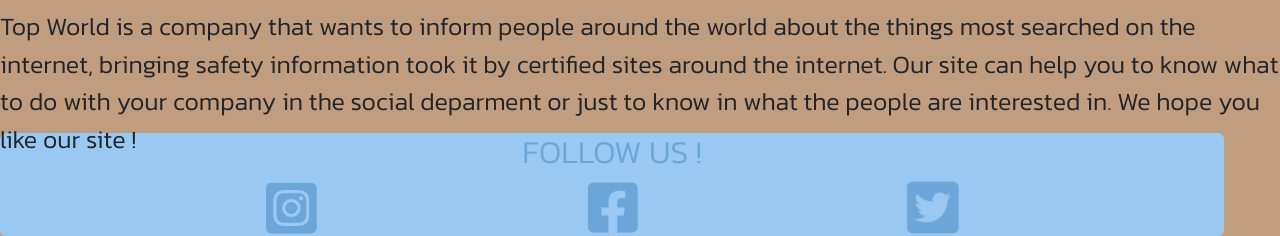
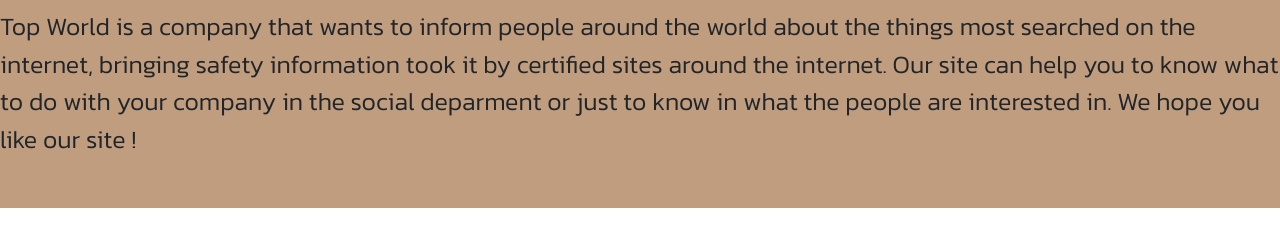
Before and after one commit to HussAProgram/PreEntrega-Huss, a website: page pages/quienes_somos.html in a window 1280 px wide. Shown: the part 592-828 px from the top of the page. After the commit the page ends 800 px from the top, so only its background shows below. Drawn offline with nearby package versions, Linux system fonts and the light colour scheme.

Commit message:
eliminamos footers innecesarios en 2 paginas

```diff
--- a/pages/quienes_somos.html
+++ b/pages/quienes_somos.html
@@ -65,17 +65,6 @@
   <section>
     <main><p>Top World is a company that wants to inform people around the world about the things most searched on the internet, bringing safety information took it by certified sites around the internet. Our site can help you to know what to do with your company in the social deparment or just to know in what the people are interested in. We hope you like our site !</p></main>
   </section>
-  <!-- Pie de la pagina -->
-  <footer class="footer-bg rounded">
-    <section class="footer__text">
-      <h2>FOLLOW US !</h2>
-    </section>
-    <section class="follow-us">
-      <a href="https://www.instagram.com"><img src="../images/Icon instagram square.png" alt="follow us on instagram"></a>
-      <a href="https://www.facebook.com/?locale=es_LA"><img src="../images/Icon facebook square.png" alt="follow us on facebook"></a>
-      <a href="https://twitter.com/?lang=es"><img src="../images/Icon twitter square.png" alt="follow us on twitter"></a>
-    </section>
-  </footer>
   <!-- Script BS -->
   <script src="https://cdn.jsdelivr.net/npm/bootstrap@5.3.2/dist/js/bootstrap.bundle.min.js" integrity="sha384-C6RzsynM9kWDrMNeT87bh95OGNyZPhcTNXj1NW7RuBCsyN/o0jlpcV8Qyq46cDfL" crossorigin="anonymous"></script>
 </body>
--- a/scss/_aboutus.scss
+++ b/scss/_aboutus.scss
@@ -1,7 +1,7 @@
 //images
 .aboutus__img{
     display: flex;
-    width: vh;
+    width: 30vh;
     justify-content: center;
     margin-top: 1vh;
     margin-left: 3px;
```
Also changed, not shown: pages/como_lo_hacemos.html (+0 -11 lines), images/about us/About Us.png, images/about us/About Us2.png, images/about us/About Us3.jpg.
